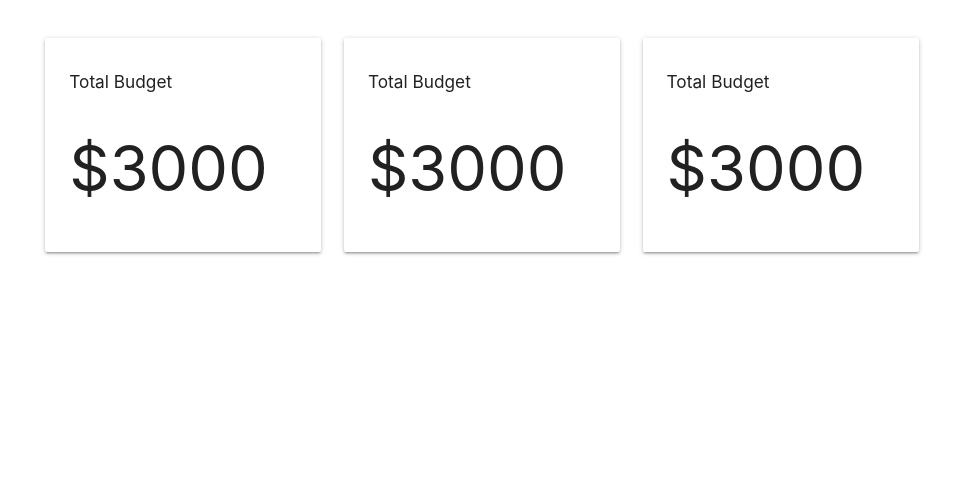
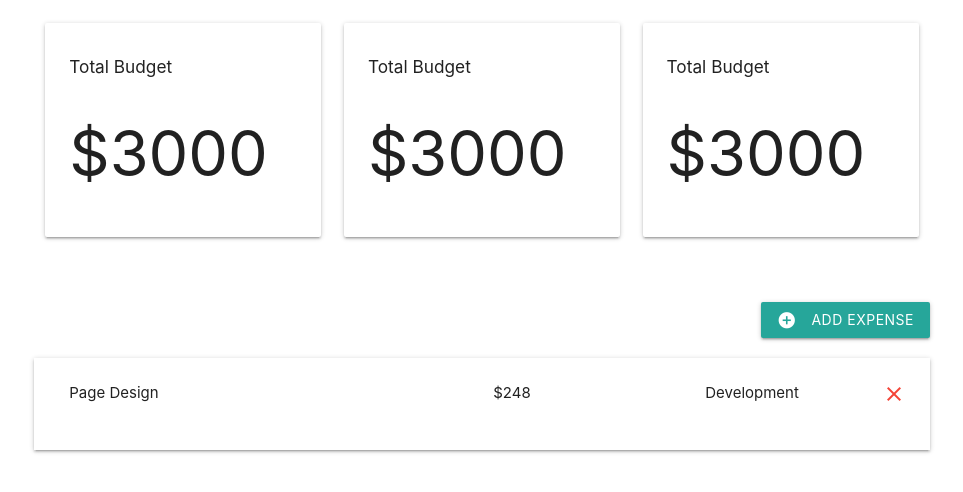
Before and after one commit to beingabeer/Budget-App, a Django app: page /1 in a window 1280 px wide. Shown: the top 492 px of the page, without its empty margins (158-1121 px from the left). Run offline with Django 3.2, Linux system fonts and the light colour scheme.

Commit message:
added detail view html + css

```diff
--- a/src/templates/project-detail.html
+++ b/src/templates/project-detail.html
@@ -3,7 +3,7 @@
 {% block content %}
 
 <div class="container">
-    <section class="section section-stats"></section>
+    <section class="section section-stats">
         <div class="row">
 
             <div class="col s12 m12 l4">
@@ -28,6 +28,44 @@
             </div>
 
         </div>
+    </section>
+
+    <section class="section section-expenses">
+        <div class="row">
+            <button class="btn waves-effect right">
+                <i class="material-icons white-text left">add_circle</i>
+                Add Expense
+            </button>
+        </div>
+
+        <ul class="z-depth-1">
+            <li>
+                <div class="card-panel z-depth-0 expense">
+                    <div class="row">
+
+                        <div class="col l6">
+                            <span class="title">Page Design</span>
+                        </div>
+
+                        <div class="col l3">
+                            <span class="title">$248</span>
+                        </div>
+
+                        <div class="col l">
+                            <span class="title">Development</span>
+                        </div>
+
+                        <a href="">
+                            <i class="material-icons red-text right">close</i>
+                        </a>
+
+                    </div>
+                </div>
+            </li>
+        </ul>
+
+    </section>
+
 </div>
 
 {% endblock content %}
```
Lines whose indentation alone changed are shown as unchanged.
